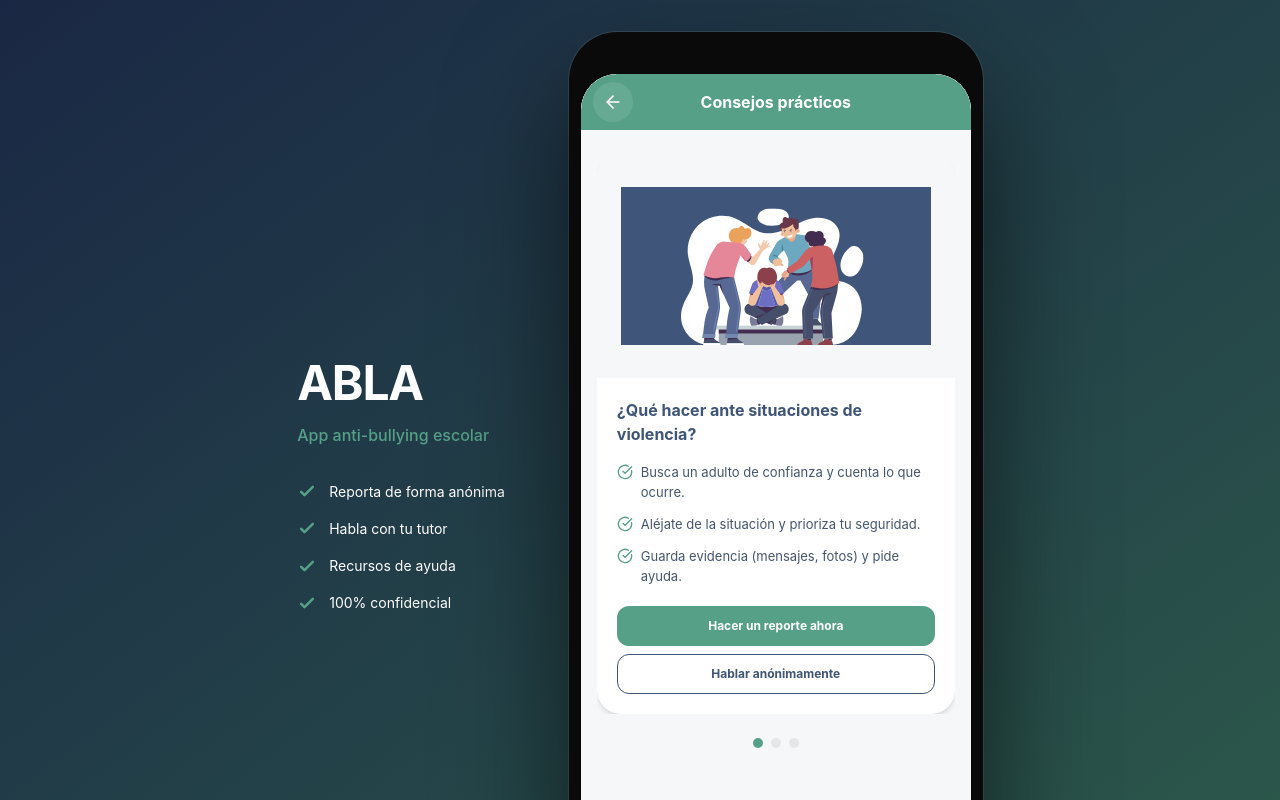
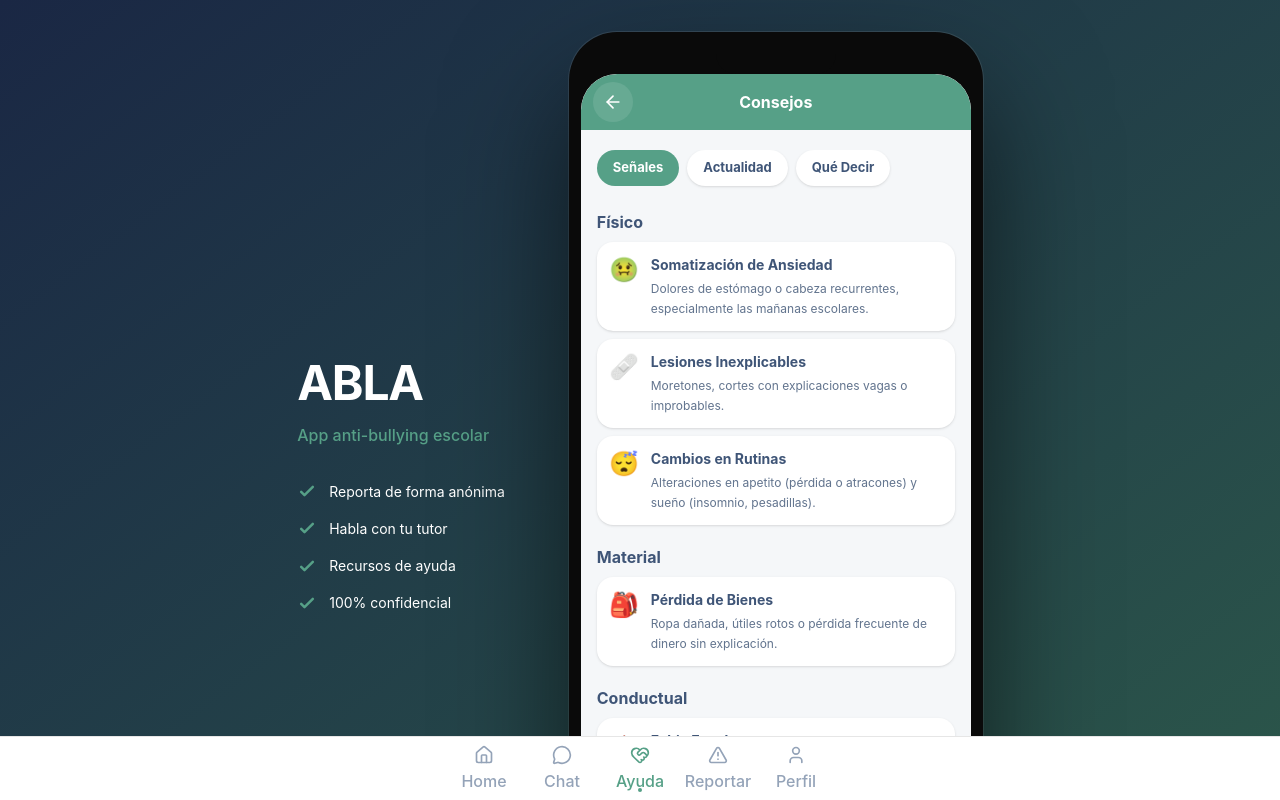
Before and after one commit to leandrodesignux-ux/ABLA-APP, a React (Vite) app: page /ayuda/consejos in a window 1280 px wide. Shown: the top 800 px of the page. Built offline with nearby package versions, Linux system fonts and the light colour scheme.

Commit message:
feat: add research-based consejos tabs

```diff
--- /dev/null
+++ b/src/data/consejosData.js
@@ -0,0 +1,74 @@
+export const MICROCAPSULAS = [
+  {
+    id: 'deepfakes',
+    titulo: 'IA como arma de acoso: Deepfakes',
+    dato: 'El 14,2% de los casos de ciberbullying involucran IA para crear imágenes o videos falsos.',
+    consejo: 'Educa a tu hijo/a sobre no compartir fotos de alta resolución en perfiles públicos. Las imágenes pueden ser manipuladas para crear relatos falsos.',
+    accion: 'Revisar configuración de privacidad en redes sociales',
+    icono: '🤖',
+    perfil: ['apoderado', 'profesional'],
+    color: '#7C3AED',
+  },
+  {
+    id: 'hibrido',
+    titulo: 'Acoso Híbrido: Presencial + Digital',
+    dato: 'Los casos donde el acoso escolar se solapa con el ciberacoso se han duplicado en 2026.',
+    consejo: 'Si detectas agresiones en el colegio, asume que el espacio digital también puede estar comprometido. Establece "zonas libres de pantallas" en el hogar.',
+    accion: 'Hablar con el tutor sobre ambos contextos',
+    icono: '🔄',
+    perfil: ['apoderado', 'estudiante'],
+    color: '#EA580C',
+  },
+  {
+    id: 'testigo',
+    titulo: 'El poder del testigo activo',
+    dato: 'La intervención de un compañero testigo detiene la agresión en menos de 10 segundos en el 57% de los casos.',
+    consejo: 'Reportar no es "ser un chivato", es ser un protector. Las apps de reporte anónimo permiten actuar sin miedo a represalias.',
+    accion: 'Hacer un reporte anónimo',
+    icono: '👁️',
+    perfil: ['estudiante'],
+    color: '#0891B2',
+  },
+  {
+    id: 'trauma',
+    titulo: 'El costo del silencio en salud mental',
+    dato: 'El 40% de los niños víctimas muestran síntomas de estrés postraumático por más de 6 meses.',
+    consejo: 'El bullying no es "preparación para la vida". Es un evento traumático que altera el desarrollo cerebral. Intervenir temprano previene depresión severa.',
+    accion: 'Agendar cita con psicólogo',
+    icono: '🧠',
+    perfil: ['apoderado', 'profesional'],
+    color: '#BE185D',
+  },
+]
+
+export const RED_FLAGS_DATA = [
+  { categoria: 'Físico', indicador: 'Somatización de Ansiedad', descripcion: 'Dolores de estómago o cabeza recurrentes, especialmente las mañanas escolares.', emoji: '🤢' },
+  { categoria: 'Físico', indicador: 'Lesiones Inexplicables', descripcion: 'Moretones, cortes con explicaciones vagas o improbables.', emoji: '🩹' },
+  { categoria: 'Físico', indicador: 'Cambios en Rutinas', descripcion: 'Alteraciones en apetito (pérdida o atracones) y sueño (insomnio, pesadillas).', emoji: '😴' },
+  { categoria: 'Material', indicador: 'Pérdida de Bienes', descripcion: 'Ropa dañada, útiles rotos o pérdida frecuente de dinero sin explicación.', emoji: '🎒' },
+  { categoria: 'Conductual', indicador: 'Fobia Escolar', descripcion: 'Resistencia a ir al colegio, fingir enfermedades o rutas alternativas.', emoji: '🏫' },
+  { categoria: 'Conductual', indicador: 'Retraimiento Social', descripcion: 'Abandono de actividades favoritas y amigos sin causa aparente.', emoji: '🧍' },
+  { categoria: 'Conductual', indicador: 'Descenso en Rendimiento', descripcion: 'Caída en calificaciones o desinterés total por tareas escolares.', emoji: '📉' },
+  { categoria: 'Emocional', indicador: 'Baja Autoestima', descripcion: 'Comentarios despectivos sobre sí mismo o sentimientos de inutilidad.', emoji: '💔' },
+  { categoria: 'Emocional', indicador: 'Tristeza Persistente', descripcion: 'Pérdida del brillo habitual, actitud distante o llanto sin motivo claro.', emoji: '😔' },
+  { categoria: 'Digital', indicador: 'Ansiedad ante Notificaciones', descripcion: 'Reacciones de miedo al sonar el teléfono o recibir mensajes.', emoji: '📱' },
+  { categoria: 'Digital', indicador: 'Secretismo Digital Extremo', descripcion: 'Cierre compulsivo de pantallas o eliminación repentina de redes sociales.', emoji: '🔐' },
+  { categoria: 'Social', indicador: 'Aislamiento en el Centro', descripcion: 'Pasar el recreo solo, estar siempre cerca de profesores.', emoji: '👤' },
+  { categoria: 'Grave', indicador: 'Señales de Autolesión', descripcion: '⚠️ Comentarios sobre "no querer estar aquí" o marcas físicas. Requiere intervención inmediata.', emoji: '🚨', urgente: true },
+]
+
+export const FRASES_APOYO = [
+  { fase: 'Apertura', frase: 'Te creo. Gracias por confiar en mí para contarme esto.', proposito: 'Establece confianza y reduce vergüenza.' },
+  { fase: 'Sin culpa', frase: 'Nada de lo que hiciste justifica que te traten así. No es tu culpa.', proposito: 'Combate el autodesprecio.' },
+  { fase: 'Validación', frase: 'Es normal que te sientas así. Yo también me sentiría igual.', proposito: 'Valida la respuesta emocional.' },
+  { fase: 'Seguridad', frase: 'Estamos juntos en esto. Mi trabajo es asegurarte que estés a salvo.', proposito: 'Restaura la figura de apoyo.' },
+  { fase: 'Agencia', frase: '¿Cómo te gustaría que te ayude? Podemos decidir juntos los próximos pasos.', proposito: 'Devuelve el sentido de control.' },
+]
+
+export const FRASES_EVITAR = [
+  'No les hagas caso',
+  '¿Qué hiciste para provocarlos?',
+  'Eso te hace más fuerte',
+  'En mi época también era así',
+  'No seas tan sensible',
+]
--- a/src/pages/Consejos.jsx
+++ b/src/pages/Consejos.jsx
@@ -1,188 +1,161 @@
-import { AnimatePresence, motion } from 'framer-motion'
-import { CheckCircle } from 'lucide-react'
-import { useState } from 'react'
+import { motion } from 'framer-motion'
+import { useMemo, useState } from 'react'
 import { useNavigate } from 'react-router-dom'
+import BottomNav from '../components/BottomNav.jsx'
 import Header from '../components/Header.jsx'
 import PageTransition from '../components/PageTransition.jsx'
+import { useAppContext } from '../context/AppContext.jsx'
+import { FRASES_APOYO, FRASES_EVITAR, MICROCAPSULAS, RED_FLAGS_DATA } from '../data/consejosData.js'
 
-const slideVariants = {
-  enter: { x: 300, opacity: 0 },
-  center: { x: 0, opacity: 1 },
-  exit: { x: -300, opacity: 0 },
+const tabs = ['Señales', 'Actualidad', 'Qué Decir']
+const categorias = ['Físico', 'Material', 'Conductual', 'Emocional', 'Digital', 'Social', 'Grave']
+
+function getActionRoute(action) {
+  const text = action.toLowerCase()
+  if (text.includes('reporte')) return '/reportar'
+  if (text.includes('cita') || text.includes('psicólogo')) return '/ayuda/cita'
+  if (text.includes('tutor')) return '/chat/tutor'
+  if (text.includes('privacidad') || text.includes('redes')) return '/ayuda'
+  return '/ayuda'
 }
 
-function Bullet({ text }) {
-  return (
-    <div className="flex items-start gap-2">
-      <CheckCircle className="mt-0.5 h-4 w-4 shrink-0 text-abla-green" aria-hidden="true" />
-      <div className="text-[13px] leading-5 text-slate-600">{text}</div>
-    </div>
+export default function Consejos() {
+  const navigate = useNavigate()
+  const { perfil } = useAppContext()
+  const [activeTab, setActiveTab] = useState('Señales')
+  const perfilActivo = perfil || 'estudiante'
+  const microcapsulas = MICROCAPSULAS.filter((capsula) => capsula.perfil.includes(perfilActivo))
+  const redFlagsPorCategoria = useMemo(
+    () =>
+      categorias.map((categoria) => ({
+        categoria,
+        items: RED_FLAGS_DATA.filter((item) => item.categoria === categoria),
+      })).filter((grupo) => grupo.items.length > 0),
+    [],
   )
-}
-
-function Slide({ imageSrc, title, bullets, actions }) {
-  const navigate = useNavigate()
 
   return (
-    <div className="h-[560px] w-full">
-      <div className="flex h-full w-full flex-col overflow-hidden rounded-3xl bg-white shadow-md">
-        <div className="flex h-[40%] items-center justify-center bg-abla-bg">
-          <img src={imageSrc} alt="" className="h-full w-full object-contain p-6" draggable="false" />
-        </div>
+    <PageTransition>
+      <div className="min-h-screen bg-abla-bg pb-24">
+        <Header title="Consejos" showBack showIcons={false} />
 
-        <div className="flex flex-1 flex-col p-5">
-          <div className="text-[16px] font-bold text-abla-blue">{title}</div>
-          <div className="mt-4 flex flex-col gap-3">
-            {bullets.map((b) => (
-              <Bullet key={b} text={b} />
-            ))}
-          </div>
-          {actions?.length > 0 && (
-            <div className="mt-5 flex flex-col gap-2">
-              {actions.map((action) => (
+        <div className="mx-auto w-full max-w-[390px] px-4">
+          <div className="mt-5 flex gap-2 overflow-x-auto pb-1">
+            {tabs.map((tab) => (
               <button
-                  key={action.label}
+                key={tab}
                 type="button"
-                  onClick={() => navigate(action.to)}
-                  className={`h-10 w-full rounded-xl text-[12px] font-bold ${
-                    action.variant === 'filled'
+                onClick={() => setActiveTab(tab)}
+                className={`shrink-0 rounded-full px-4 py-2 text-[13px] font-bold transition-colors ${
+                  activeTab === tab
                     ? 'bg-abla-green text-white'
-                      : 'border border-abla-blue bg-white text-abla-blue'
+                    : 'bg-white text-abla-blue shadow-sm'
                 }`}
               >
-                  {action.label}
+                {tab}
               </button>
             ))}
           </div>
+
+          <div className="mt-5">
+            {activeTab === 'Señales' && (
+              <motion.div initial={{ opacity: 0, y: 8 }} animate={{ opacity: 1, y: 0 }} className="flex flex-col gap-5">
+                {redFlagsPorCategoria.map((grupo) => (
+                  <section key={grupo.categoria}>
+                    <div className="mb-2 text-[16px] font-bold text-abla-blue">{grupo.categoria}</div>
+                    <div className="flex flex-col gap-2">
+                      {grupo.items.map((item) => (
+                        <div
+                          key={item.indicador}
+                          className={`rounded-2xl p-3 shadow-sm ${
+                            item.urgente ? 'border border-red-200 bg-red-50' : 'bg-white'
+                          }`}
+                        >
+                          <div className="flex items-start gap-3">
+                            <div className="text-2xl">{item.emoji}</div>
+                            <div className="min-w-0 flex-1">
+                              <div className="flex items-center gap-2">
+                                <div className="text-[14px] font-bold text-abla-blue">{item.indicador}</div>
+                                {item.urgente && (
+                                  <div className="rounded-full bg-red-100 px-2 py-0.5 text-[9px] font-black text-red-600">
+                                    ⚠️ URGENTE
+                                  </div>
+                                )}
+                              </div>
+                              <div className="mt-1 text-[12px] leading-5 text-slate-500">{item.descripcion}</div>
+                            </div>
+                          </div>
+                        </div>
+                      ))}
+                    </div>
+                  </section>
+                ))}
+              </motion.div>
+            )}
+
+            {activeTab === 'Actualidad' && (
+              <motion.div initial={{ opacity: 0, y: 8 }} animate={{ opacity: 1, y: 0 }} className="flex flex-col gap-3">
+                {microcapsulas.map((capsula) => (
+                  <div key={capsula.id} className="rounded-2xl bg-white p-4 shadow-sm">
+                    <div className="flex items-start gap-3">
+                      <div
+                        className="flex h-14 w-14 shrink-0 items-center justify-center rounded-2xl text-3xl text-white"
+                        style={{ backgroundColor: capsula.color }}
+                      >
+                        {capsula.icono}
+                      </div>
+                      <div className="min-w-0 flex-1">
+                        <div className="text-[15px] font-bold text-abla-blue">{capsula.titulo}</div>
+                        <div className="mt-2 text-[13px] font-bold leading-5 text-slate-700">{capsula.dato}</div>
+                        <div className="mt-2 text-[12px] leading-5 text-slate-500">{capsula.consejo}</div>
+                      </div>
+                    </div>
+                    <button
+                      type="button"
+                      onClick={() => navigate(getActionRoute(capsula.accion))}
+                      className="mt-4 h-10 w-full rounded-xl bg-abla-green text-[12px] font-bold text-white"
+                    >
+                      {capsula.accion}
+                    </button>
+                  </div>
+                ))}
+              </motion.div>
+            )}
+
+            {activeTab === 'Qué Decir' && (
+              <motion.div initial={{ opacity: 0, y: 8 }} animate={{ opacity: 1, y: 0 }} className="flex flex-col gap-6">
+                <section>
+                  <div className="mb-3 text-[16px] font-bold text-abla-blue">Frases que sí ayudan</div>
+                  <div className="flex flex-col gap-3">
+                    {FRASES_APOYO.map((item) => (
+                      <div key={item.fase} className="rounded-2xl border border-green-100 bg-green-50 p-4 shadow-sm">
+                        <div className="text-[11px] font-black uppercase tracking-[0.16em] text-abla-green">{item.fase}</div>
+                        <div className="mt-2 text-[14px] font-bold leading-5 text-abla-blue">“{item.frase}”</div>
+                        <div className="mt-2 text-[12px] leading-5 text-slate-500">{item.proposito}</div>
+                      </div>
+                    ))}
+                  </div>
+                </section>
+
+                <section>
+                  <div className="mb-3 text-[16px] font-bold text-abla-blue">Frases que dañan</div>
+                  <div className="rounded-2xl bg-white p-4 shadow-sm">
+                    <div className="flex flex-col gap-3">
+                      {FRASES_EVITAR.map((frase) => (
+                        <div key={frase} className="flex items-start gap-2 text-[13px] font-semibold text-slate-600">
+                          <span>❌</span>
+                          <span>{frase}</span>
+                        </div>
+                      ))}
+                    </div>
+                  </div>
+                </section>
+              </motion.div>
             )}
           </div>
         </div>
-    </div>
-  )
-}
 
-const slides = [
-  {
-    imageSrc: '/Illustrations/consejos-acoso.svg',
-    title: '¿Qué hacer ante situaciones de violencia?',
-    bullets: [
-      'Busca un adulto de confianza y cuenta lo que ocurre.',
-      'Aléjate de la situación y prioriza tu seguridad.',
-      'Guarda evidencia (mensajes, fotos) y pide ayuda.',
-    ],
-    actions: [
-      { label: 'Hacer un reporte ahora', to: '/reportar', variant: 'filled' },
-      { label: 'Hablar anónimamente', to: '/chat/anonimo', variant: 'outline' },
-    ],
-  },
-  {
-    imageSrc: '/Illustrations/ansiedad.svg',
-    title: 'Cómo actuar ante el acoso',
-    bullets: [
-      'Mantén la calma y no respondas con agresividad.',
-      'Documenta todo: fechas, horas y testimonios.',
-      'Busca ayuda profesional si es necesario.',
-    ],
-    actions: [
-      { label: 'Agendar cita con psicólogo', to: '/ayuda/cita', variant: 'filled' },
-      { label: 'Hablar con mi tutor', to: '/chat/tutor', variant: 'outline' },
-    ],
-  },
-  {
-    imageSrc: '/Illustrations/consejos-redes.svg',
-    title: 'Cuida tu bienestar digital',
-    bullets: [
-      'Limita el tiempo en redes sociales.',
-      'Desconecta antes de dormir para descansar mejor.',
-      'Sigue cuentas que te inspiren positivamente.',
-    ],
-    actions: [
-      { label: 'Reportar cyberbullying', to: '/reportar/cyberbullying', variant: 'filled' },
-      { label: 'Ver encuesta de bienestar', to: '/encuesta', variant: 'outline' },
-    ],
-  },
-]
-
-export default function Consejos() {
-  const [index, setIndex] = useState(0)
-  const [direction, setDirection] = useState(0)
-
-  const goTo = (i) => {
-    const newIndex = Math.max(0, Math.min(i, slides.length - 1))
-    setDirection(newIndex > index ? 1 : -1)
-    setIndex(newIndex)
-  }
-
-  const onPanEnd = (_, info) => {
-    const threshold = 50
-    if (info.offset.x < -threshold && index < slides.length - 1) {
-      goTo(index + 1)
-    } else if (info.offset.x > threshold && index > 0) {
-      goTo(index - 1)
-    }
-  }
-
-  const variants = {
-    enter: (direction) => ({
-      x: direction > 0 ? 300 : -300,
-      opacity: 0,
-    }),
-    center: {
-      x: 0,
-      opacity: 1,
-    },
-    exit: (direction) => ({
-      x: direction > 0 ? -300 : 300,
-      opacity: 0,
-    }),
-  }
-
-  return (
-    <PageTransition>
-      <div className="min-h-screen bg-abla-bg">
-        <Header title="Consejos prácticos" showBack showIcons={false} />
-
-        <div className="mx-auto w-full max-w-[390px] px-4 pb-10">
-          <div className="relative mt-6 max-h-[560px] overflow-hidden">
-            <AnimatePresence initial={false} custom={direction} mode="wait">
-              <motion.div
-                key={index}
-                custom={direction}
-                variants={variants}
-                initial="enter"
-                animate="center"
-                exit="exit"
-                transition={{ duration: 0.3 }}
-                drag="x"
-                dragConstraints={{ left: 0, right: 0 }}
-                dragElastic={0.2}
-                onPanEnd={onPanEnd}
-                className="cursor-grab active:cursor-grabbing"
-              >
-                <Slide
-                  imageSrc={slides[index].imageSrc}
-                  title={slides[index].title}
-                  bullets={slides[index].bullets}
-                  actions={slides[index].actions}
-                />
-              </motion.div>
-            </AnimatePresence>
-          </div>
-
-          <div className="mt-6 flex items-center justify-center gap-2" aria-label="Progreso">
-            {slides.map((_, i) => (
-              <button
-                key={i}
-                type="button"
-                onClick={() => goTo(i)}
-                className={`h-2.5 w-2.5 rounded-full transition-colors ${
-                  i === index ? 'bg-abla-green' : 'bg-[#E6E6E6]'
-                }`}
-                aria-label={`Consejo ${i + 1}`}
-              />
-            ))}
-          </div>
-        </div>
+        <BottomNav />
       </div>
     </PageTransition>
   )
```
Lines whose indentation alone changed are shown as unchanged.
